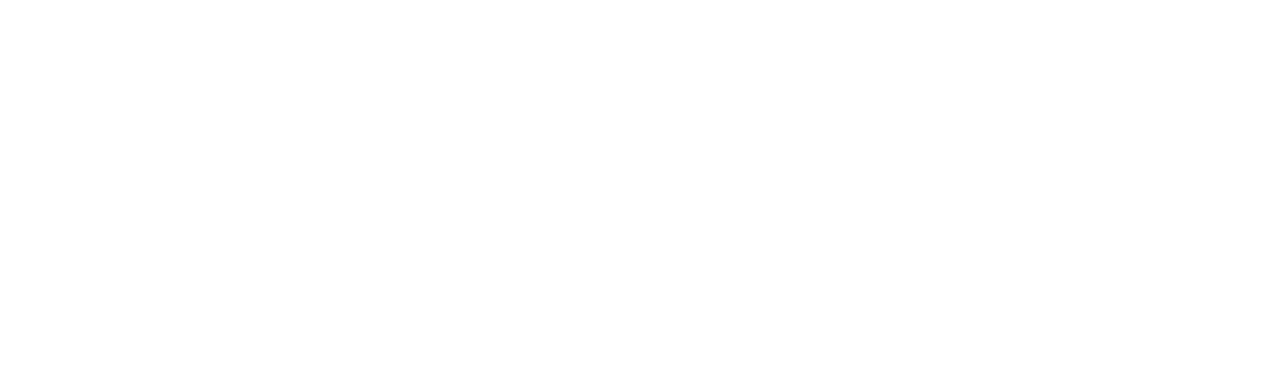
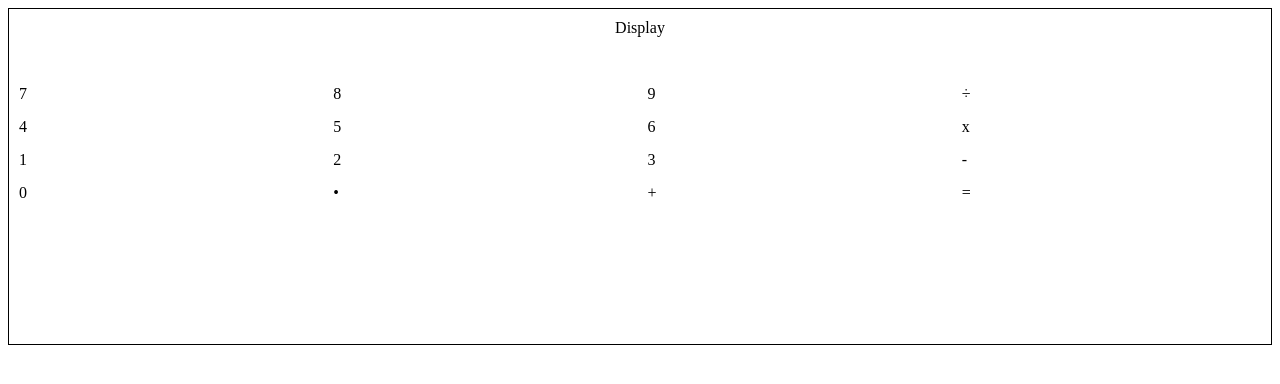
Before and after one commit to 1jeffreyli/calculator, a plain HTML site: page index.html in a window 1280 px wide. Drawn offline with Linux system fonts and the light colour scheme.

Commit message:
Add calculator html and basic grid styling

```diff
--- a/index.html
+++ b/index.html
@@ -9,6 +9,27 @@
     <script src="script.js" defer></script>
 </head>
 <body>
+<div class="wrapper">
+    <div id="container">
+        <div class="display">Display</div>
+        <div class="zero">0</div>
+        <div class="one">1</div>
+        <div class="two">2</div>
+        <div class="three">3</div>
+        <div class="four">4</div>
+        <div class="five">5</div>
+        <div class="six">6</div>
+        <div class="seven">7</div>
+        <div class="eight">8</div>
+        <div class="nine">9</div>
+        <div class="divide">÷</div>
+        <div class="multiply">x</div>
+        <div class="decimal">•</div>
+        <div class="equal">=</div>
+        <div class="add">+</div>
+        <div class="subtract">-</div>
 
+    </div>
+</div>
 </body>
 </html>
--- a/style.css
+++ b/style.css
@@ -0,0 +1,93 @@
+.wrapper {
+    margin: 0;
+}
+
+#container {
+    display: grid;
+    grid-template-columns: repeat(4, 1fr);
+    grid-template-rows: repeat(5, 1fr);
+    grid-auto-rows: minmax(150px, auto);
+    grid-template-areas:
+    "display display display display"
+    "display display display display"
+    "seven eight nine divide"
+    "four five six multiply"
+    "one two three subtract"
+    "zero decimal add equal";
+    border: 1px black solid;
+    padding: 10px;
+    margin: 0 auto;
+    grid-gap: 15px;
+}
+
+
+/* grid area names */
+
+.display{
+    grid-area: display;
+    text-align: center;
+}
+
+.zero {
+    grid-area: zero;
+}
+
+.one {
+    grid-area: one;
+}
+
+.two {
+    grid-area: two;
+}
+
+.three {
+    grid-area: three;
+}
+
+.four {
+ grid-area: four;
+}
+
+.five {
+    grid-area: five;
+}
+
+.six {
+    grid-area: six;
+}
+
+.seven {
+    grid-area: seven;
+}
+
+.eight {
+    grid-area: eight;
+}
+
+.nine {
+    grid-area: nine;
+}
+
+.divide {
+    grid-area: divide;
+}
+
+.multiply {
+    grid-area: multiply;
+}
+
+.decimal {
+    grid-area: decimal;
+}
+
+.equal {
+    grid-area: equal;
+}
+
+.add {
+    grid-area: add;
+}
+
+.subtract {
+    grid-area: subtract;
+}
```
